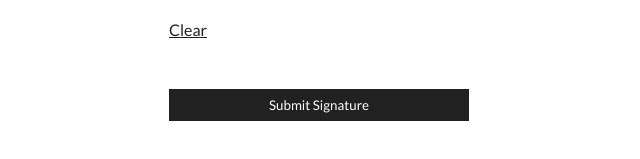
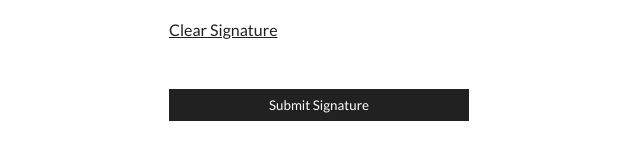
Before and after one commit to farohan/sign, a plain HTML site: page index.html in a window 1280 px wide. Shown: the part 295-454 px from the top of the page, 321-961 px from the left. Drawn offline with Linux system fonts and the light colour scheme.

Commit message:
Update index.html

```diff
--- a/index.html
+++ b/index.html
@@ -13,7 +13,7 @@
         <p>Important contract description</p>
         <p><b>Signature</b></p>
         <canvas height="100" width="300" class="signature-pad"></canvas>
-        <p><a href="#" class="clear-button">Clear</a></p>
+        <p><a href="#" class="clear-button">Clear Signature</a></p>
         <button class="submit-button" type="submit">Submit Signature</button>
     </form>
 
```
